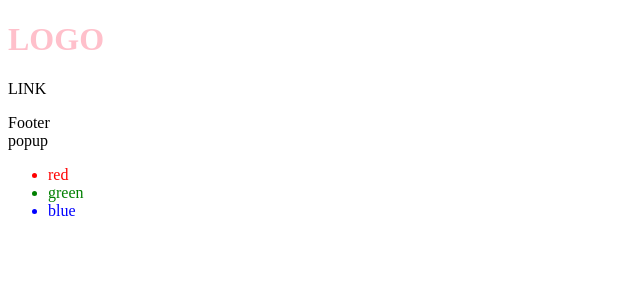
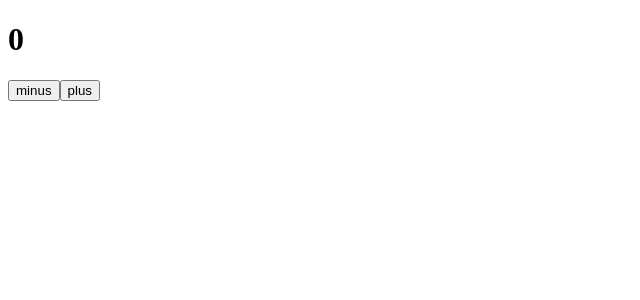
Before and after one commit to Jinkyo-09/react-first, a React (Create React App) app: page / in a window 1280 px wide. Shown: the top 300 px of the page, without its empty margins (0-640 px from the left). Built offline with nearby package versions, Linux system fonts and the light colour scheme.

Commit message:
hook과 state

```diff
--- a/src/App.jsx
+++ b/src/App.jsx
@@ -4,41 +4,22 @@ import Header from './components/header.jsx';
 import Popup from './components/popup';
 import './style.scss';
 
-//원시형 자료 : 메모리, 값 자체가 callstack에서 생성된 다음 저장
-//원시형자료는 변수값을 다른 변수에 복사했을때 값 자체가 복사되는 deep copy(완전복사) => 복사된 값을 변경해도 원본은 그대로 유지(불변성 유지, immutable)
-//참조형 자료 : 메모리(callstack), 배열이나 객체 등 값 자체(heap memory)에 생성
-//callstack에 있는 메모리에는 배열의 값 자체가 담기는게 아니 힙메모리에 있는 값의 위치값이 담김
-//참조링크가 담겨있는 변수를 새로운 변수에 옮겨담으면 값이 복사되는 것이 아닌 참조 링크만 복사됨
-//결국 같은 값을 가리키고 있는 두개의 링크만 복사
-//복사된 링크의 값을 바꾸면 결국 원본값이 훼손(얕은 복사, shallow copy) (불변성 유지 안됨)
-
-//내가 이해한 것
-//원시형 자료 복사 : 값이 담긴 상자가 두개가 됨
-//참조형 자료 복사 : 값이 담긴 상자를 보여주는 카메라가 두개가 됨
-
-//리액트 개발시 불변성이 중요한 이유
-//리액트는 원본이 있어야 복사본을 통해서 차이점을 비교분석
-//리액트 안에서 배열이나, 객체같은 참조형 자료는 무조건 deep copy를 해서 데이터를 변경 해야함
+import { useState } from 'react';
 
 function App() {
-	let student = {
-		name: 'David',
-		age: 20,
-	};
+	console.log('app');
+	//const [상태값, 상태변경전용함수] = useState(초기값);
+	//리액트 컴포넌트는 state값이 state변경함수로 변경되야지만 컴포넌트가 재랜더링됨
+	//숫자를 증가, 감소 시킬때 전위증감 연산자를 써야지만 해당 랜더링 사이클에서 바로 값이 변경되면서 다음번 렌더링에 반영
+	let [Num, setNum] = useState(0);
+	console.log(Num);
 
-	let newStudent = { ...student };
-	newStudent.name = 'Andy';
-	console.log(newStudent);
-	console.log(student);
-
-	let isPop = true;
-	let isFooter = true;
 	return (
 		<>
-			<Header />
-			{isFooter && <Footer />}
-			{isPop ? <Popup /> : null}
-			<List />
+			<h1>{Num}</h1>
+
+			<button onClick={() => setNum(--Num)}>minus</button>
+			<button onClick={() => setNum(++Num)}>plus</button>
 		</>
 	);
 }
@@ -46,38 +27,20 @@ function App() {
 export default App;
 
 /*
-SSR vs CSR
+	hooks
+	- 리액트 16버전부터 새로나온 개념으로 리앸트에서 자주 쓰이는 상ㅇ태관리, 생명주기에 관련된 내용들을 hook이라는 형태의 내장함수로 편의 기능을 제공
+	-hook이 나오기 전까지는 class방식으로 컴포넌트를 생성 및 기능확장을 비효율적으로 처리
 
-SSR - Server SIde Rendering
-- 페이지 이동시마다 일일이 서버쪽에 html파일을 요청해서 가져오는 방식
-- 장점 : 초기 로딩 속도가 빠름, 검색엔진 최적와 (seo좋음)
-- 단점 : 페이지 이동시마다 일일이 서버쪽에 파일을 요청해야하므로 페이지 깜빡거림 현상이 있음
+	자주쓰는 hook top3
+	useState : 컴포넌트에서 화면의 랜더링을 담당하는 중요한 정보값 관리
+	useEffect : 컴포넌트의 생명주기에 관련된 함수 (생성, 변화, 소멸)
+	useRef : 컴포넌트 안쪽에서 특정 값을 참조객체에 담을때
 
-CSR - Client SIde Rendering
-- 초기에 빈 html파일을 서버쪽에서 가져오고 화면에 출력된 모든 데이터를 자바스크립트로 청크단위의 모든 데이터파일을 가져온 후 빈 html 파일에 동적으로 출력
-- 장점 : 한번에 서브 페이지를 포함한 모든 파일을 불러오기 때문에 페이지 이동시마다 파일을 요청할 필요가 없기 때문에 페이지 전환이 자연스러움
-- 단점 : 모든페이지에 대한 데이터를 한번에 가져오기 때문에 초기 로딩속도가 ssr방식에 비해 늦는다(딱히 엄청나게 늦는건 아님), 검색엔진 최적화 X
-
-
-real DOM (실제돔)
-- HTML 태그를 이용해서 구조를 만들면 브라우저가 이를 해석해서 실제 돔 형태로 객체를 만들고 화면에 렌더링
-
-
-Virtual DOM(가상돔)
-- 브라우저에의해 real dom으로 변경되기 전 자바스크립트에 의해서 메모리상으로 가상의 DOM을 만들어서 기존의 DOM구조와 차이점을 분석하고 바뀐부분을 다시 렌더링
-
-
-JSX
-- 리엑트에서 DOM을 효율적으로 생성하기 위한 HTML의 규칙성을 따라한 java script 돔 제작 방식
-
-
-
-컴퍼넌트 생성시 주의점
-- 무조건 JSX를 리턴
-- 함수 이름은 대문자로 시각
-- export로 내보내야지 다른 컴포넌트에서 불러올수 있음
-- 하나의 컴퍼넌트 함수는 단위 JSX를 리턴 가능
-- 복수개의 JSX를 리턴하고 싶을 때는 wrappin element로 묶어서 그룹화한뒤 리턴
-
-- 중첩된 엘리먼트 노드를 생성하지 않고 복수개의 JSX를 리턴하고 싶을 때는 <></> Fragment로 감싸줌
+	리액트의 성능 관리를 hook
+	리액트에서의 memoization : 메모리점유율을 늘려서 성능을 개선
+	js는 기본적으로 Garbage collector에 의해서 메모리가 관리됨
+	아래의 hook을 통해서 특정 값을 강제 메모이제이션 처리하면 Garbage collector에서 제외됨
+	memo(컴포넌트 자체를 메모이제이션)
+	useCallback(컴포넌트 안쪽의 핸들러 함수 자체를 메모이제이션)
+	useMemo(특정 핸들러 힘수의 리턴값을 메모이제이션)
 */
```
